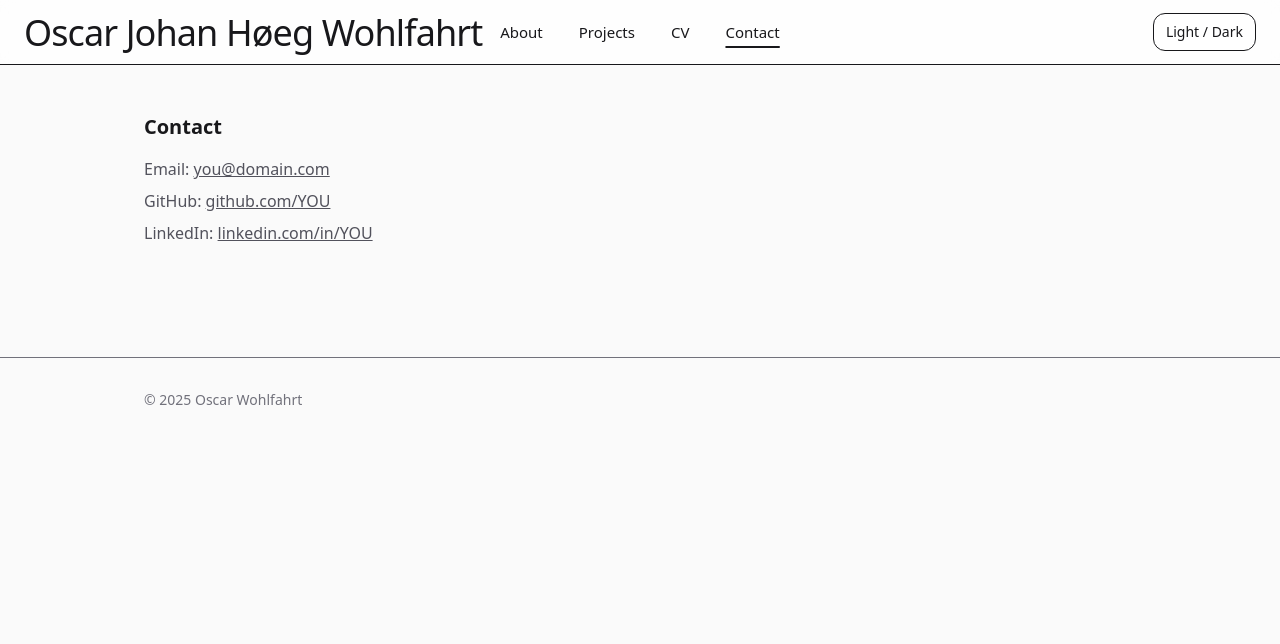
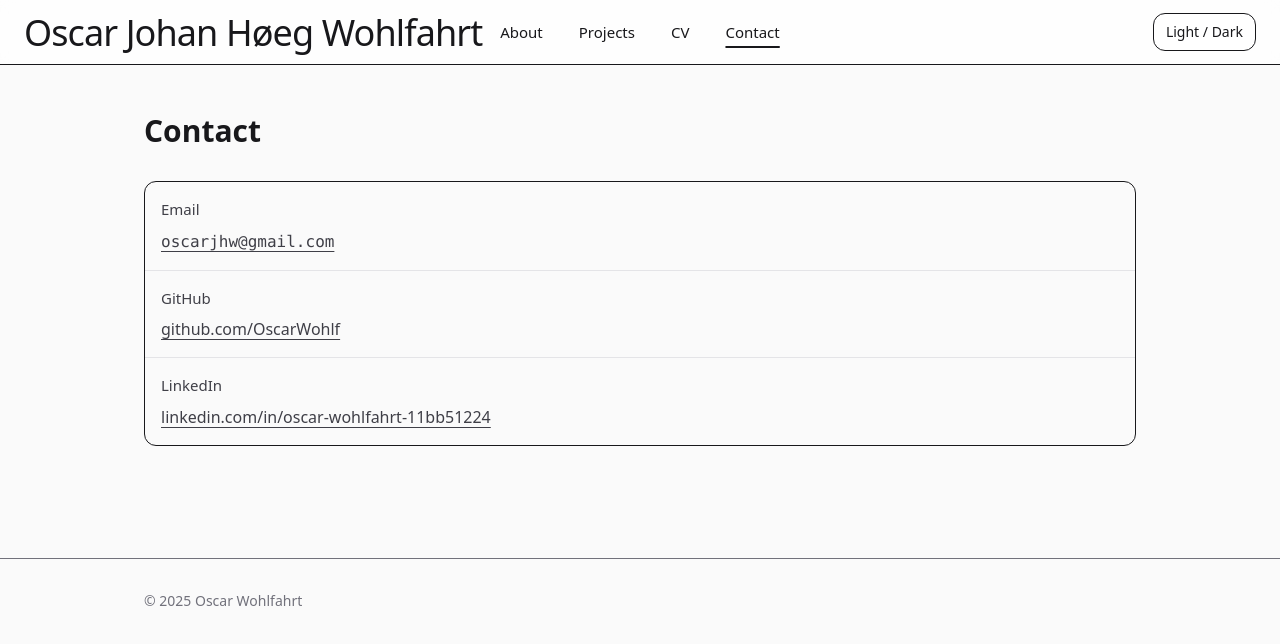
Before and after one commit to OscarWohlf/personal_website, a React (Vite) app: page /contact in a window 1280 px wide. Shown: the top 644 px of the page. Built offline with nearby package versions, Linux system fonts and the light colour scheme.

Commit message:
update to contact page and added header component

```diff
--- /dev/null
+++ b/src/components/PageHeader.tsx
@@ -0,0 +1,14 @@
+export default function PageHeader({
+  title,
+  actions,
+}: {
+  title: string
+  actions?: React.ReactNode
+}) {
+  return (
+    <div className="flex items-center justify-between gap-3">
+      <h1 className="text-2xl md:text-3xl font-semibold">{title}</h1>
+      {actions}
+    </div>
+  )
+}
--- a/src/pages/Contact.tsx
+++ b/src/pages/Contact.tsx
@@ -1,12 +1,42 @@
+// src/pages/Contact.tsx
+import PageHeader from "../components/PageHeader"
+
 export default function Contact() {
+  const label = "text-[15px] font-medium text-zinc-700 dark:text-zinc-200"
+  const value = "text-zinc-700 dark:text-zinc-300"
+
   return (
     <section className="py-12">
-      <h2 className="text-xl font-semibold">Contact</h2>
-      <ul className="mt-4 space-y-2 text-zinc-600 dark:text-zinc-400">
-        <li>Email: <a className="underline" href="mailto:you@domain.com">you@domain.com</a></li>
-        <li>GitHub: <a className="underline" href="https://github.com/YOU" target="_blank">github.com/YOU</a></li>
-        <li>LinkedIn: <a className="underline" href="https://linkedin.com/in/YOU" target="_blank">linkedin.com/in/YOU</a></li>
-      </ul>
+      <PageHeader title="Contact" />
+
+      <dl className="mt-8 border rounded-xl divide-y divide-zinc-200 dark:divide-zinc-800 dark:border-zinc-800">
+        <div className="grid grid-cols-1 sm:grid-cols-[120px,1fr] gap-2 p-4">
+          <dt className={label}>Email</dt>
+          <dd className={value}>
+            <a href="mailto:oscarjhw@gmail.com" className="underline underline-offset-4 font-mono hover:text-zinc-900 dark:hover:text-white">
+              oscarjhw@gmail.com
+            </a>
+          </dd>
+        </div>
+
+        <div className="grid grid-cols-1 sm:grid-cols-[120px,1fr] gap-2 p-4">
+          <dt className={label}>GitHub</dt>
+          <dd className={value}>
+            <a href="https://github.com/OscarWohlf" target="_blank" rel="noopener noreferrer" className="underline underline-offset-4 hover:text-zinc-900 dark:hover:text-white">
+              github.com/OscarWohlf
+            </a>
+          </dd>
+        </div>
+
+        <div className="grid grid-cols-1 sm:grid-cols-[120px,1fr] gap-2 p-4">
+          <dt className={label}>LinkedIn</dt>
+          <dd className={value}>
+            <a href="https://linkedin.com/in/oscar-wohlfahrt-11bb51224" target="_blank" rel="noopener noreferrer" className="underline underline-offset-4 hover:text-zinc-900 dark:hover:text-white">
+              linkedin.com/in/oscar-wohlfahrt-11bb51224
+            </a>
+          </dd>
+        </div>
+      </dl>
     </section>
   )
 }
--- a/src/pages/Cv.tsx
+++ b/src/pages/Cv.tsx
@@ -1,4 +1,5 @@
 import { CV_URL, lastUpdated, education, experience, extras } from "../data/cv";
+import PageHeader from "../components/PageHeader"
 
 // helper to render string|string[] uniformly
 function Details({ value }: { value?: string | string[] }) {
@@ -16,18 +17,14 @@ function Details({ value }: { value?: string | string[] }) {
 export default function Cv() {
   return (
     <section className="py-12">
-      <div className="flex items-center justify-between gap-3">
-        <h1 className="text-2xl md:text-3xl font-semibold">Curriculum Vitae</h1>
-        <div className="flex gap-2">
-          <a
-            href={CV_URL}
-            download
-            className="px-3 py-2 text-sm rounded-xl border dark:border-zinc-700 hover:shadow"
-          >
+      <PageHeader
+        title="Curriculum Vitae"
+        actions={
+            <a href={CV_URL} download className="px-3 py-2 text-sm rounded-xl border dark:border-zinc-700 hover:shadow">
             Download PDF
-          </a>
-        </div>
-      </div>
+            </a>
+        }
+        />
       <div className="flex items-center gap-3 text-xs text-zinc-500 dark:text-zinc-400">
         <span>Updated: {lastUpdated}</span>
       </div>
```
